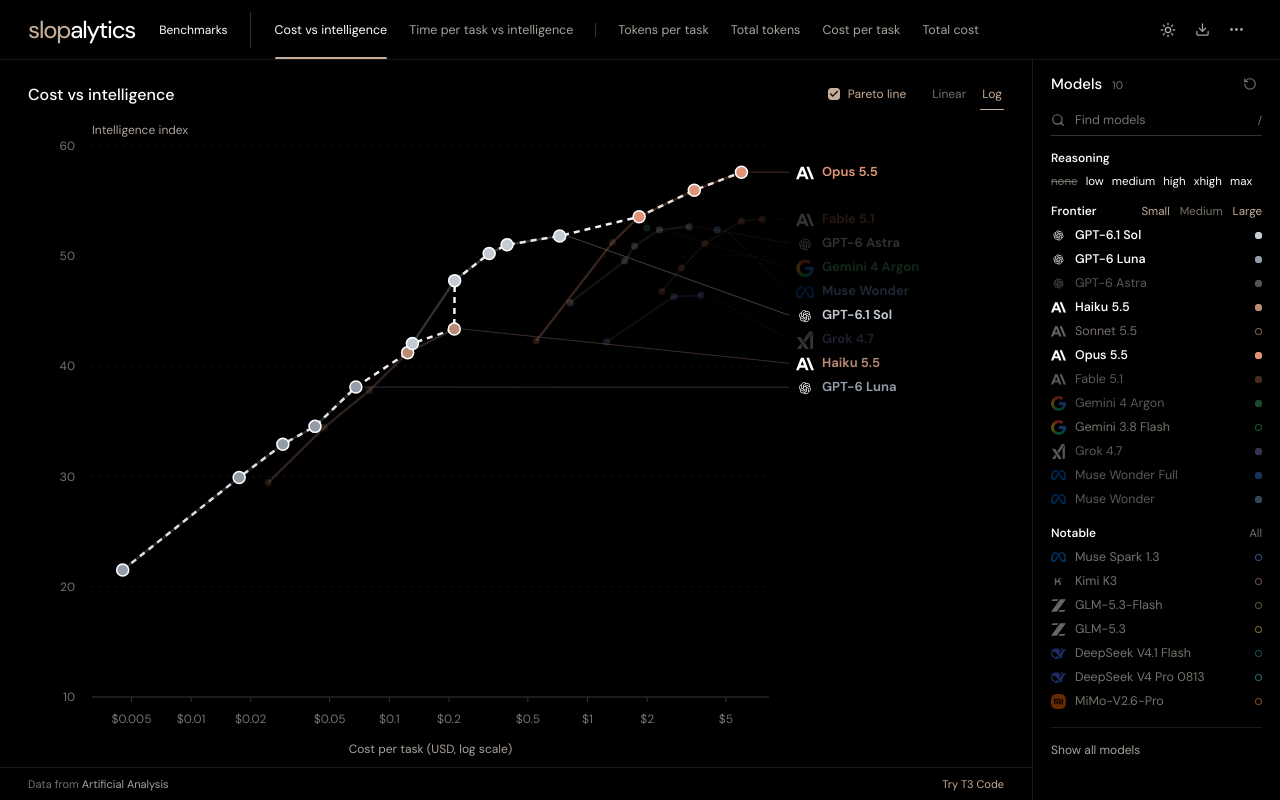
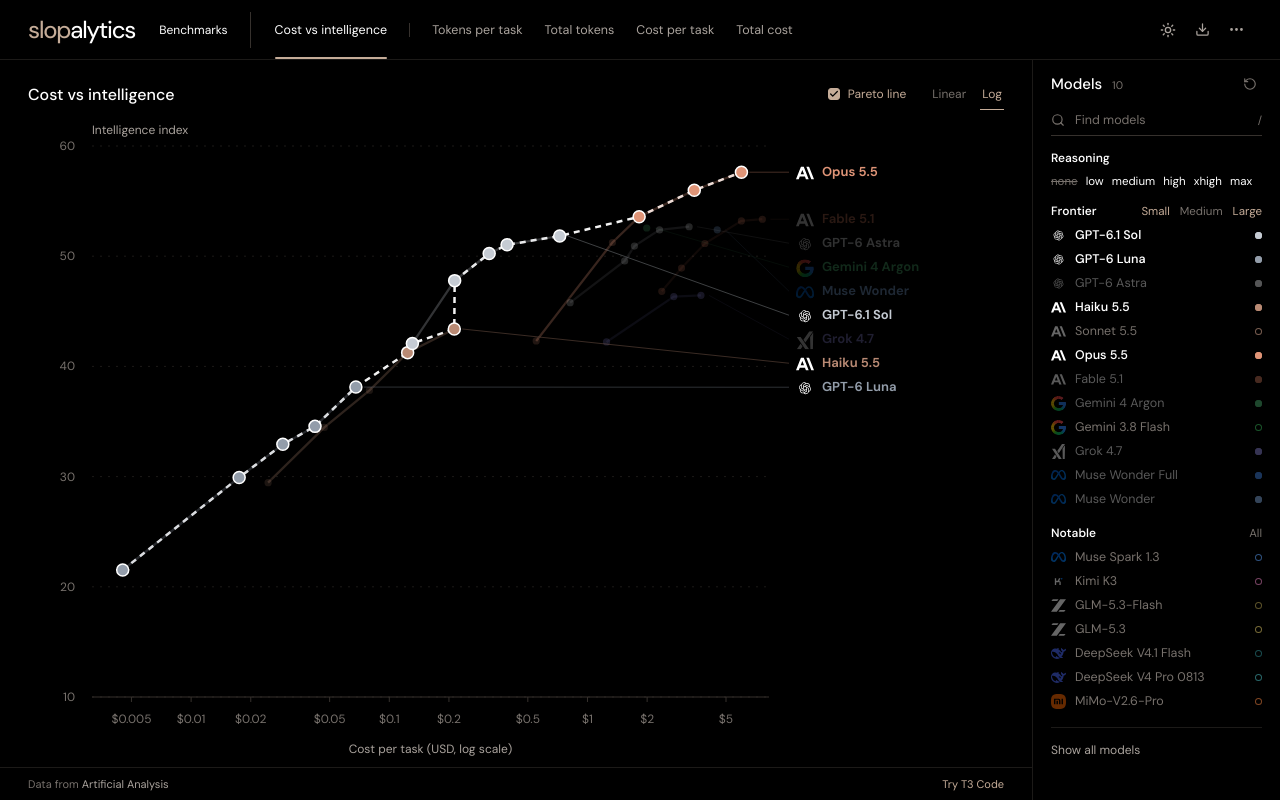
Before and after one commit to MusseJusse/atlas, a React (Vite) app: page / in a window 1280 px wide. Built offline with nearby package versions, Linux system fonts and the light colour scheme.

Commit message:
fix: remove time versus intelligence view

```diff
--- a/src/App.tsx
+++ b/src/App.tsx
@@ -127,9 +127,9 @@ export function App() {
           </button>
         </nav>
         <nav className="view-tabs" aria-label="Chart views">
-          {views.map((view, index) => (
+          {views.map((view) => (
             <span className="tab-item" key={view.id}>
-              {index === 2 && <span className="tab-divider" aria-hidden="true" />}
+              {view.id === 'tokens-task' && <span className="tab-divider" aria-hidden="true" />}
               <button
                 className={active === view.id ? 'active' : ''}
                 aria-current={active === view.id ? 'page' : undefined}
--- a/src/Charts.tsx
+++ b/src/Charts.tsx
@@ -112,9 +112,7 @@ function Scatter({
   const bottom = Math.max(130, height - 60);
   const points = rows.filter((row) => row[metric] !== null && row[metric]! > 0 && row.intelligence !== null);
   const [min = 0.01, max = 1] = extent(points, (model) => model[metric]!);
-  const linear = settings.linear.includes(
-    metric === 'time' ? 'speed-intelligence' : metric === 'tokens' ? 'tokens-task' : 'cost-intelligence',
-  );
+  const linear = settings.linear.includes(metric === 'tokens' ? 'tokens-task' : 'cost-intelligence');
   const x = linear
     ? scaleLinear()
         .domain([0, max * 1.08])
--- a/src/models.ts
+++ b/src/models.ts
@@ -9,7 +9,6 @@ export const models: Model[] = snapshot.models;
 export const fetchedAt = snapshot.fetchedAt;
 export const views = [
   { id: 'cost-intelligence', label: 'Cost vs intelligence', metric: 'cost', scatter: true },
-  { id: 'speed-intelligence', label: 'Time per task vs intelligence', metric: 'time', scatter: true },
   { id: 'tokens-task', label: 'Tokens per task', metric: 'tokens', scatter: false },
   { id: 'tokens-total', label: 'Total tokens', metric: 'tokensTotal', scatter: false },
   { id: 'cost-task', label: 'Cost per task', metric: 'cost', scatter: false },
```
Also changed, not shown: 1 other file (tests, documents, lock files or other folders).
